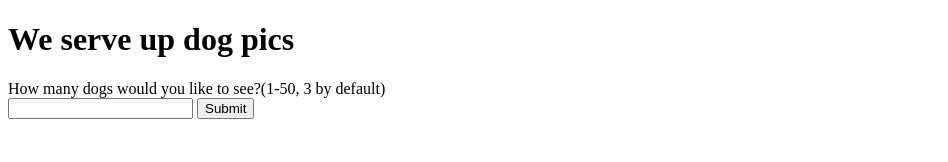
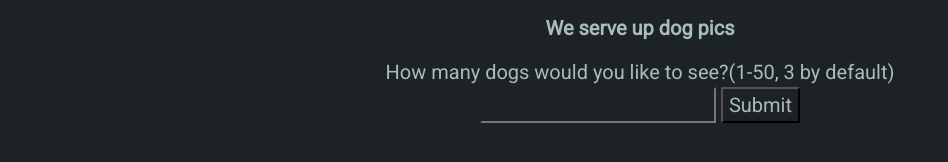
Before and after one commit to williamdiffey/DogAPI1, a plain HTML site: page index.html in a window 1280 px wide. Shown: the whole page, without its empty margins (0-948 px from the left). Drawn offline with nearby package versions, Linux system fonts and the light colour scheme.

Commit message:
modified:   index.html 	modified:   script.js 	modified:   style.css

```diff
--- a/index.html
+++ b/index.html
@@ -5,6 +5,7 @@
     <meta name="viewport" content="width=device-width">
     <title>Get Random Dogs</title>
     <link href="style.css" rel="stylesheet" type="text/css" />
+    <link href="https://fonts.googleapis.com/css?family=Roboto&display=swap" rel="stylesheet">
   </head>
   <body>
 
--- a/script.js
+++ b/script.js
@@ -1,6 +1,6 @@
 'use strict';
 
-function inputListener() {
+function eventListener() {
   $('#dog-form').on('submit', function(event) {
     $('.dog-image-results').empty();
     event.preventDefault();
@@ -11,11 +11,9 @@ function inputListener() {
 
 function getInput(dogInput) {
     if (dogInput.length === 0) {
-
       let userInput = 3;
       pullDogImages(userInput);
-
-    } else if (dogInput > 50) {
+   } else if (dogInput > 50) {
       alert('Less than 50 dogs pictures please');
 
     } else if (dogInput < 1 ) {
@@ -46,6 +44,6 @@ function showDogs(finalPulledDogImages) {
 }
 
 $(function() {
-  inputListener();
+  eventListener();
 }
 );
--- a/style.css
+++ b/style.css
@@ -1,3 +1,22 @@
+
+/*
+color: #2F383F
+color: #1D2226
+color: #A8BBBF
+color: #A58775
+color: #A54A4A */
+
+/* WDstandardFormat */
+* {
+  font-family: 'Roboto', sans-serif;
+  color: #A8BBBF;
+  background: #1D2226;
+  font-size: 20px;
+  text-align: center;
+  line-height: 1.5;
+}
+
+
 .dog-image-results img {
     max-width: 200px;
     max-height: 300px;
```
